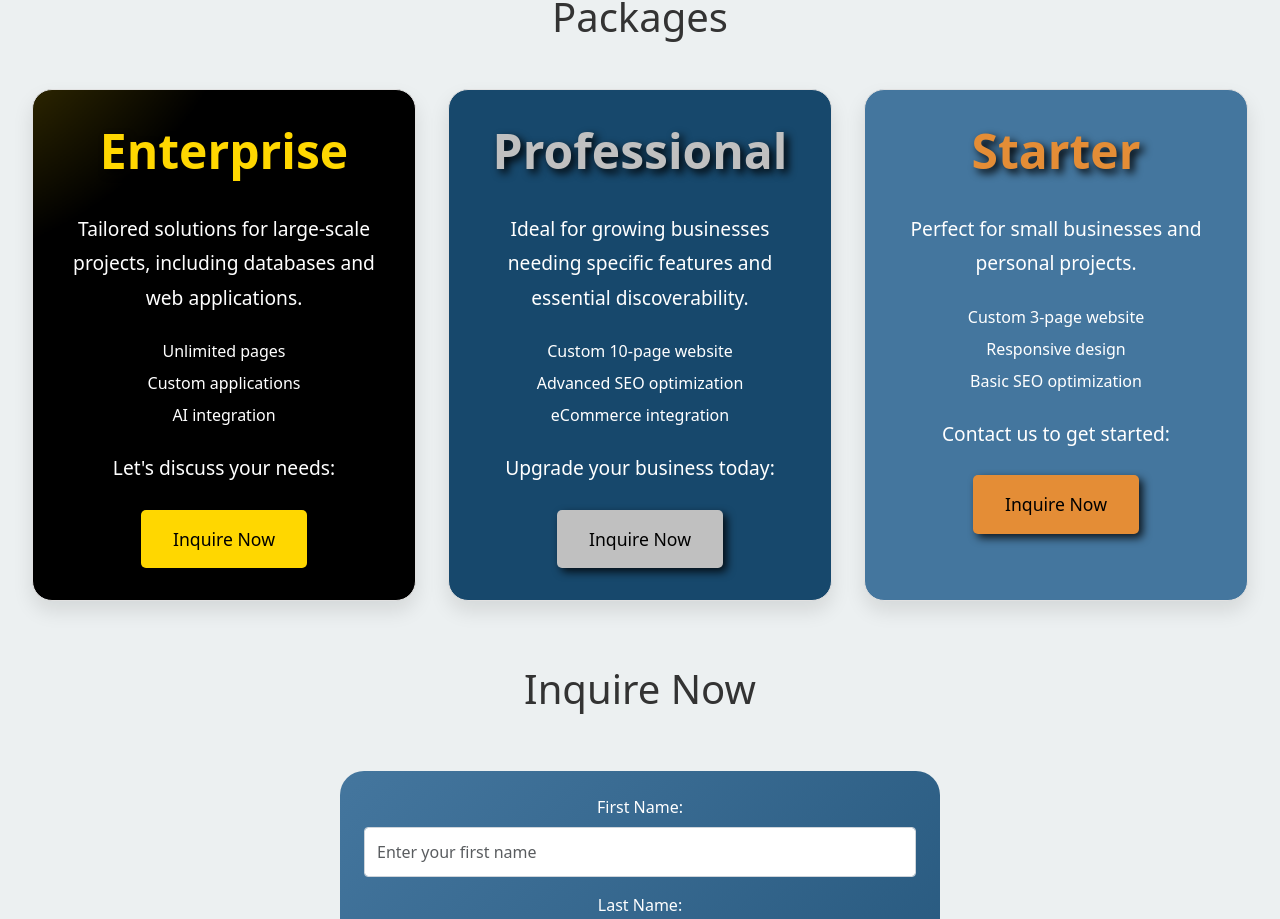
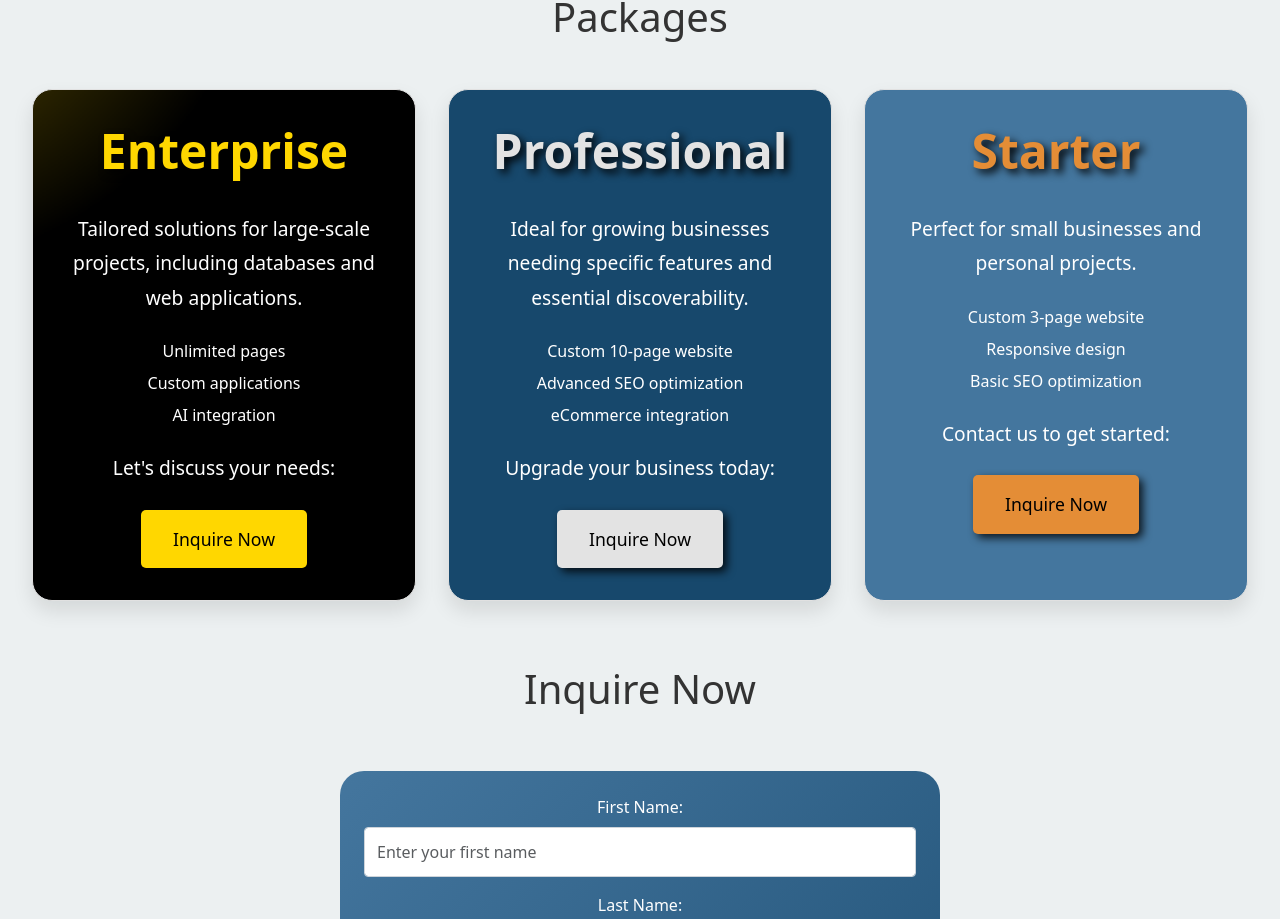
Before and after one commit to RoryDowse/react-portfolio, a React (Vite) app: page / in a window 1280 px wide. Shown: the part 4840-5759 px from the top of the page. Built offline with nearby package versions, Linux system fonts and the light colour scheme.

Commit message:
update silver color

```diff
--- a/src/components/Packages.css
+++ b/src/components/Packages.css
@@ -84,7 +84,7 @@
 }
 
 .package:nth-child(2) h3 {
-  color: silver;
+  color: #e3e3e3;
 }
 
 .package:nth-child(3) h3 {
@@ -152,7 +152,7 @@
 }
 
 .package:nth-child(2) button {
-  background-color: silver;
+  background-color: #e3e3e3;
   color: black;
 }
 
```
